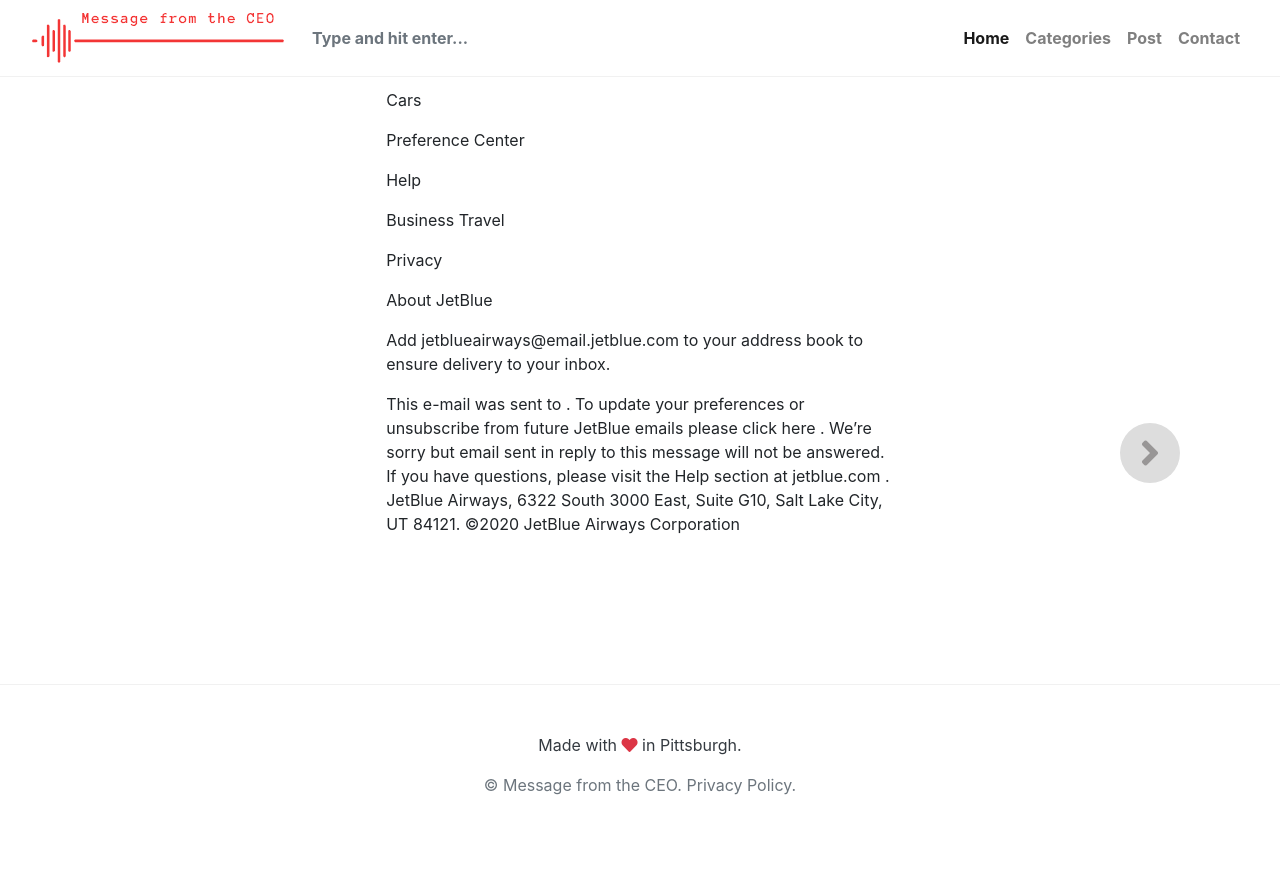
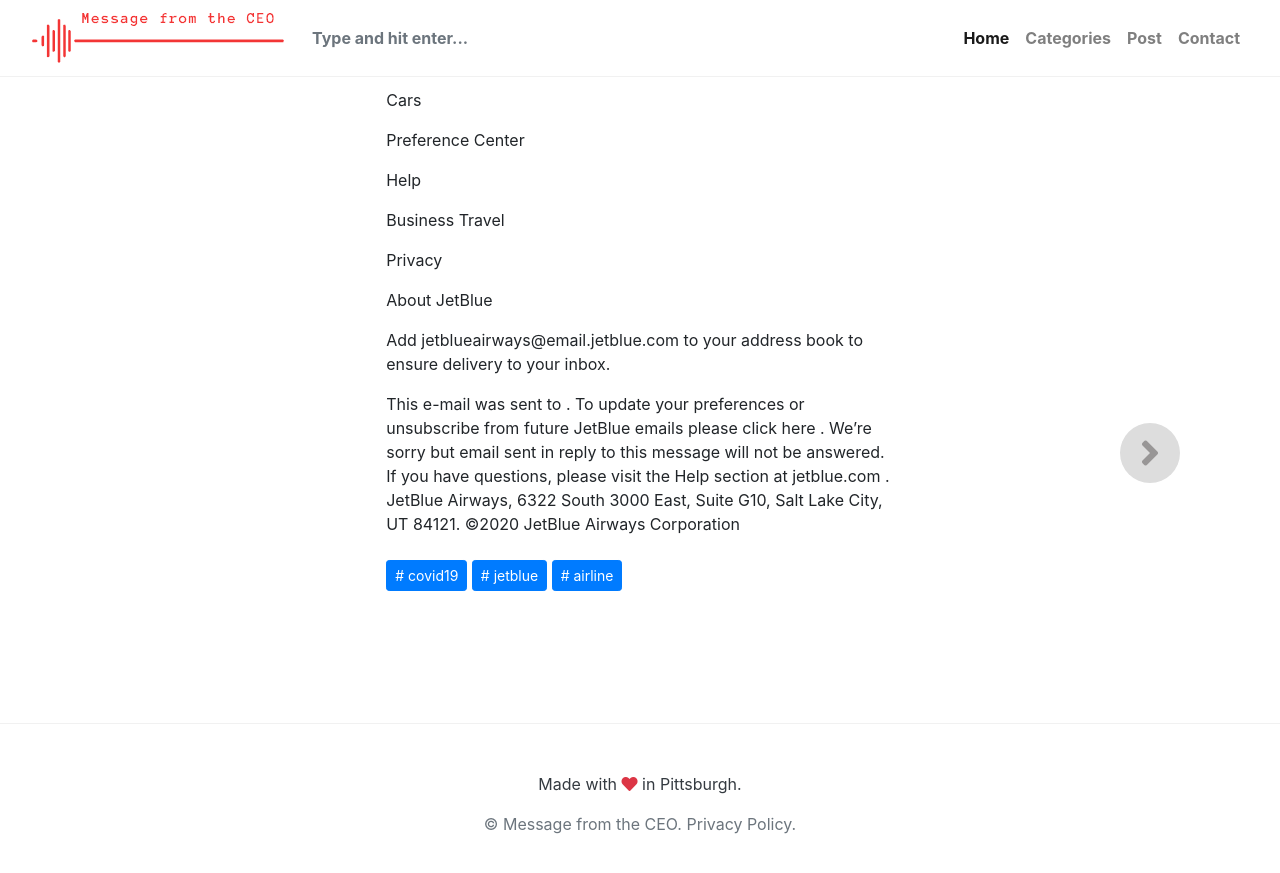
Before and after one commit to bertique/messageFromTheCEO, a Jekyll site: the page built from _posts/2020-03-18-AnupdatefromJetBlue.md, in a window 1280 px wide and 900 px high, scrolled down 1547 px. Shown: the top 873 px of the window. Built offline with Jekyll 4.4.1, drawn with Linux system fonts in a browser that asks for light colours; nearby versions of some CDN libraries; library files that are not in the unit come from our copies.

Commit message:
Update 2020-03-18-AnupdatefromJetBlue.md

```diff
--- a/_posts/2020-03-18-AnupdatefromJetBlue.md
+++ b/_posts/2020-03-18-AnupdatefromJetBlue.md
@@ -2,7 +2,7 @@
 title:  "An update from JetBlue."
 metadate: "hide"
 date: 2020-03-18 17:56:42
-categories: [  ]
+categories: [ covid19, jetblue, airline ]
 image: "/assets/images/posts/AnupdatefromJetBlue_full.png"
 thumbnail: "/assets/images/posts/AnupdatefromJetBlue.png"
 ---
```
